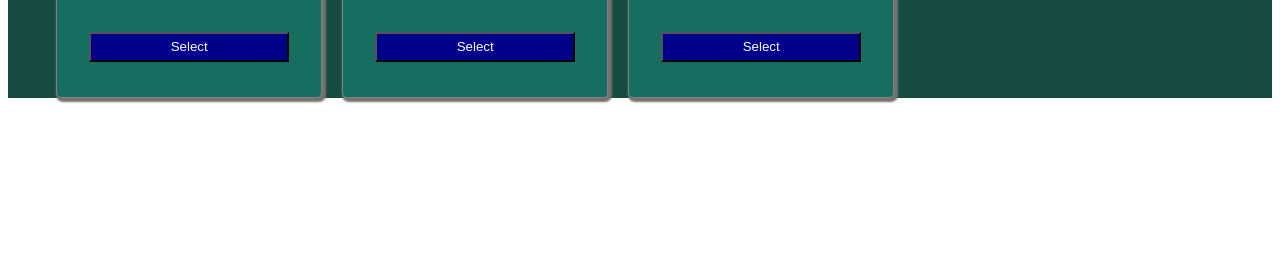
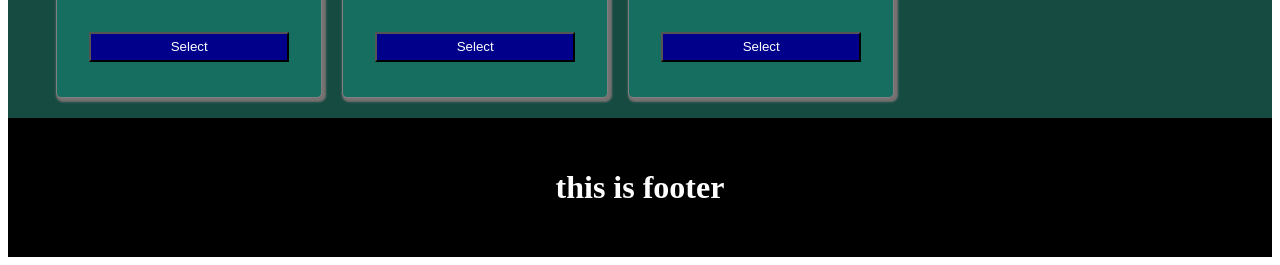
Before and after one commit to MuntasirAbid/make-the-selection, a plain HTML site: page index.html in a window 1280 px wide. Shown: the part 1090-1355 px from the top of the page. Before the commit the page ends 1196 px from the top, so only its background shows below. Drawn offline with Linux system fonts and the light colour scheme.

Commit message:
first commit

```diff
--- a/index.html
+++ b/index.html
@@ -106,6 +106,12 @@
 
     </main>
     <script src="index.js"></script>
+
+    <footer>
+        <h1>this is footer</h1>
+    </footer>
 </body>
 
+
+
 </html>
--- a/style.css
+++ b/style.css
@@ -18,6 +18,7 @@ main {
 .container {
     display: flex;
     justify-content: center;
+    padding-bottom: 20px;
 }
 
 .allCards {
@@ -84,3 +85,12 @@ main {
     margin-top: 15px;
     margin-bottom: 15px;
 }
+
+footer {
+    background-color: black;
+    color: white;
+    text-align: center;
+
+    padding-top: 30px;
+    padding-bottom: 30px;
+}
```
